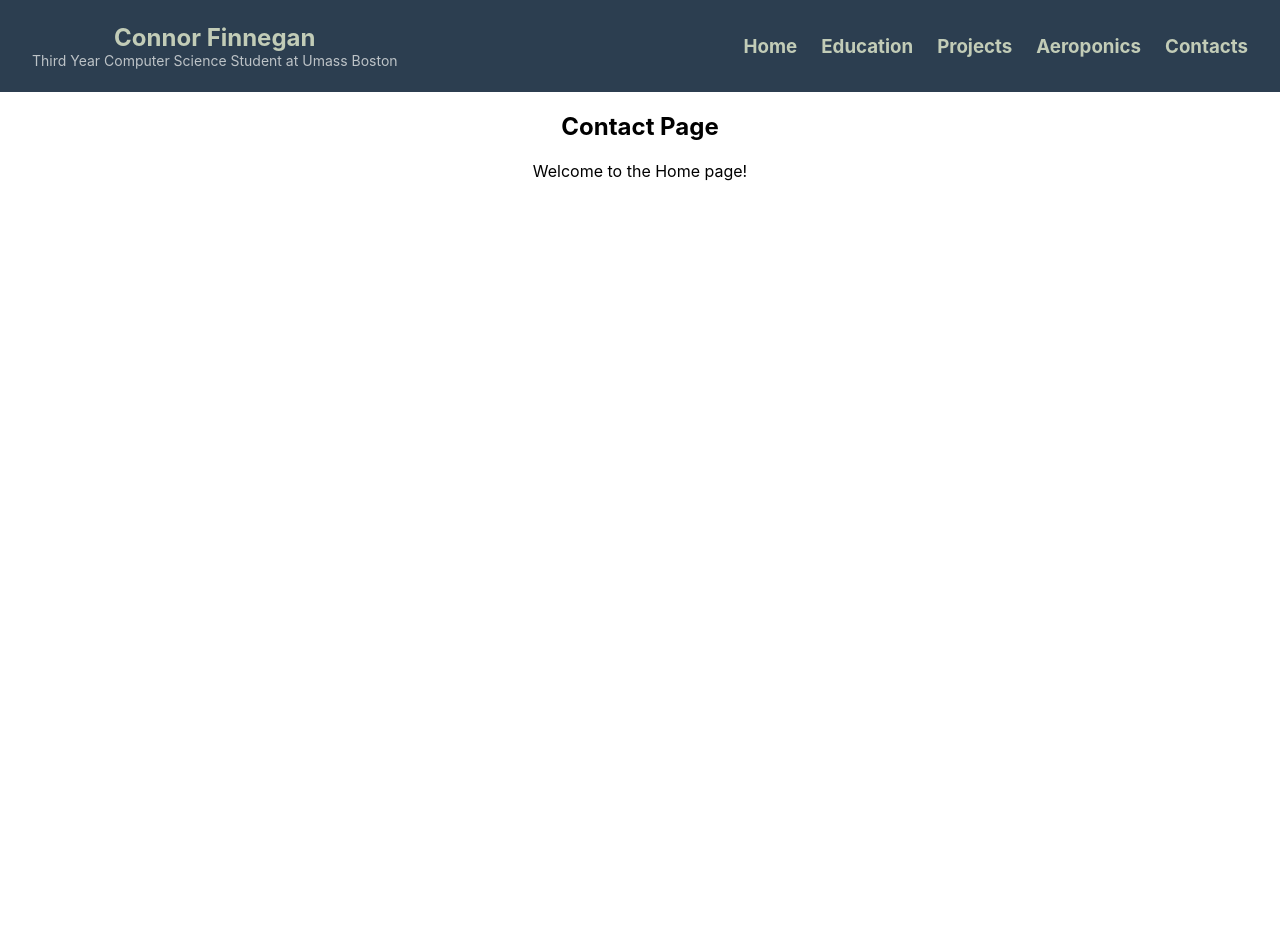
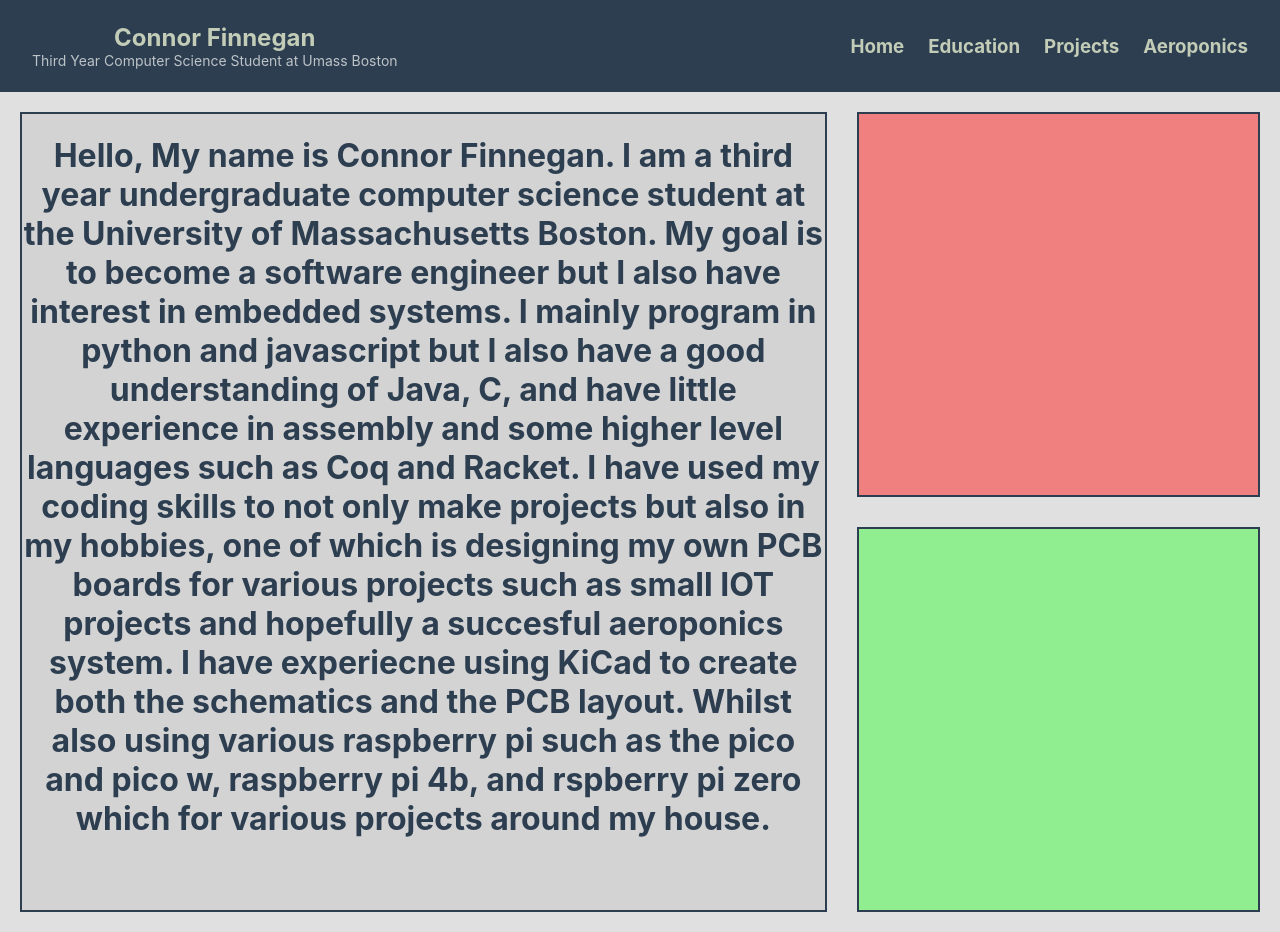
Before and after one commit to cfinnegan827/personal-site, a React (Create React App) app: page / in a window 1280 px wide. Before the commit the page ends 800 px from the top, so only its background shows below. Built offline with nearby package versions, Linux system fonts and the light colour scheme.

Commit message:
add about paragraph on home

```diff
--- a/src/App.js
+++ b/src/App.js
@@ -2,7 +2,6 @@ import './App.css';
 import React from 'react';
 import { BrowserRouter as Router, Routes, Route } from 'react-router-dom';
 import Navbar from './components/Navbar';
-import Contact from './pages/Contact';
 import Aeroponics from './pages/Aeroponics';
 import Projects from './pages/Projects';
 import Education from './pages/Education';
@@ -17,7 +16,6 @@ function App() {
         <Routes>
           <Route path="/" element={<Home />} />
           <Route path="/Education" element={<Education />} />
-          <Route path="/contact" element={<Contact />} />
           <Route path="/Projects" element={<Projects />} />
           <Route path="/Aeroponics" element={<Aeroponics />} />
         </Routes>
--- a/src/components/Navbar.js
+++ b/src/components/Navbar.js
@@ -22,9 +22,6 @@ function Navbar()  {
         <li>
           <Link to="/Aeroponics"><h3> Aeroponics </h3></Link>
         </li>
-        <li>
-          <Link to="/contact"><h3> Contacts </h3></Link>
-        </li>
       </ul>
     </nav>
   );
--- a/src/pages/Contact.js
+++ /dev/null
@@ -1,12 +0,0 @@
-import React from 'react';
-
-function Contact() {
-  return (
-    <div>
-      <h2>Contact Page</h2>
-      <p>Welcome to the Contact page!</p>
-    </div>
-  );
-}
-
-export default Contact;
--- a/src/pages/Home.js
+++ b/src/pages/Home.js
@@ -1,10 +1,21 @@
 import React from 'react';
+import './Home.scss';
 
 function Home() {
   return (
-    <div>
-      <h2>Contact Page</h2>
-      <p>Welcome to the Home page!</p>
+    <div class="container">
+      <div class="left">
+        <h1>Hello, My name is Connor Finnegan. I am a third year undergraduate computer science student at the
+            University of Massachusetts Boston. My goal is to become a software engineer but I also have interest in embedded systems. I mainly
+            program in python and javascript but I also have a good understanding of Java, C, and have little experience in assembly and some higher
+            level languages such as Coq and Racket. I have used my coding skills to not only make projects but also in my hobbies, one of which is designing
+            my own PCB boards for various projects such as small IOT projects and hopefully a succesful aeroponics system. I have experiecne using KiCad to create
+            both the schematics and the PCB layout. Whilst also using various raspberry pi such as the pico and pico w, raspberry pi 4b, and rspberry pi zero which
+            for various projects around my house.
+        </h1>
+      </div>
+      <div class="right-top"></div>
+      <div class="right-bottom"></div>
     </div>
   );
 }
--- /dev/null
+++ b/src/pages/Home.scss
@@ -0,0 +1,26 @@
+.container {
+    background-color: #E0E0E0;
+    display: grid;
+    grid-template-columns: 2fr 1fr; // Left column is wider
+    grid-template-rows: 1fr 1fr; // Right side stacks
+    gap: 30px;
+    height: 100vh;
+    padding: 20px;
+
+    .left {
+      grid-row: 1 / 3; // Span two rows to take up full height
+      background-color: #D3D3D3;
+      border: 2px solid #2C3E50;
+      color: #2C3E50;
+    }
+
+    .right-top {
+      background-color: lightcoral;
+      border: 2px solid #2C3E50;
+    }
+
+    .right-bottom {
+      background-color: lightgreen;
+      border: 2px solid #2C3E50;
+    }
+  }
```
